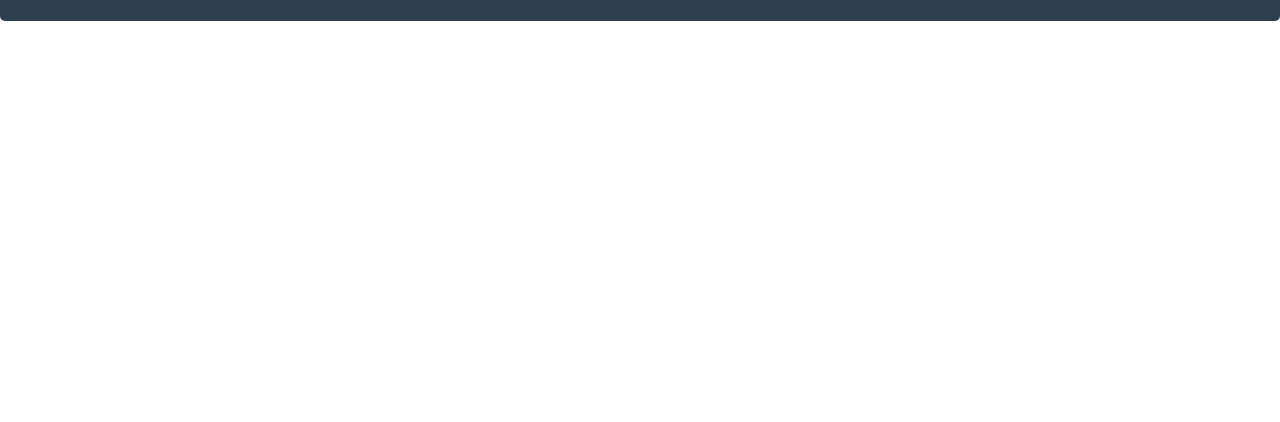
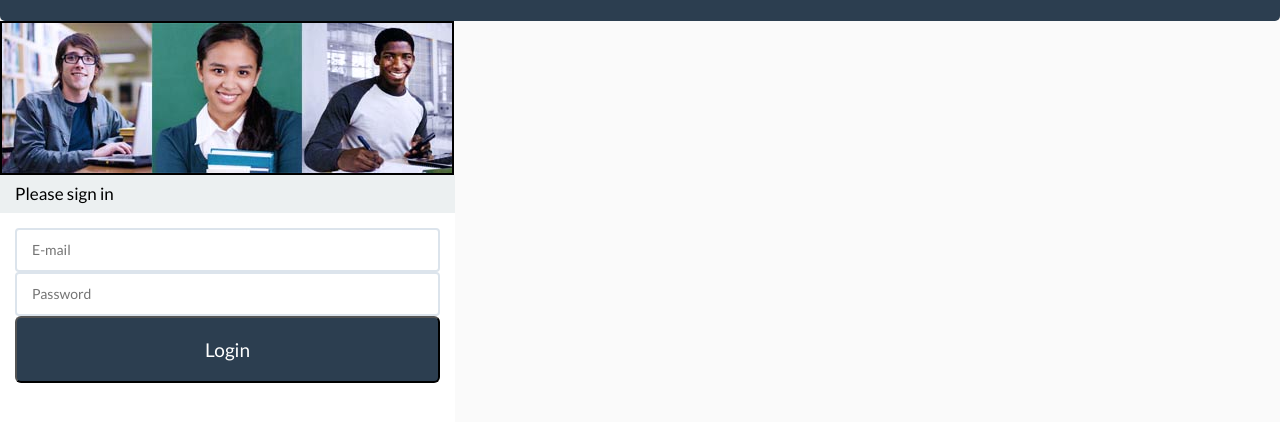
Before and after one commit to YuhongZ9309/copycat-website-project, a plain HTML site: page index.html in a window 1280 px wide. Shown: the part 48-470 px from the top of the page. Drawn offline with nearby package versions, Linux system fonts and the light colour scheme.

Commit message:
add images and login section

```diff
--- a/index.html
+++ b/index.html
@@ -2,7 +2,7 @@
 <html>
   <head>
     <meta charset="UTF-8">
-    <title>title</title>
+    <title>DeltaMath</title>
   <link rel="stylesheet" href="stylesheet.css" type="text/css">
 
 <!--Import Bootstrap for icon-->
@@ -14,7 +14,7 @@
 <link href="https://fonts.googleapis.com/css?family=Lato&display=swap" rel="stylesheet">
   </head>
 
-  <body>
+    <body style="background-color: #FAFAFA">
 
       <header>
 
@@ -34,5 +34,30 @@
       </header>
 
 
+      <div class="content">
+        <img src="img/students.jpg" class="image">
+
+        <div class="login">
+
+          <h4>Please sign in</h4>
+
+          <div class="form">
+            <form>
+              <input class="name" type="text" name="" placeholder="E-mail">
+              <input class="password" type="password" name="" placeholder="Password">
+              <input class="submit" type="submit" value="Login">
+             </form>
+          </div>
+
+        </div>
+
+      </div>
+
+    <!--<footer>-->
+    <!--  <a href="#" id="policy">Privacy Policy</a>-->
+    <!--  <a href="#" id="tos">Terms of Service</a>-->
+    <!--  <p>Copyright © 2019 DeltaMath.com. All Rights Reserved.</p>-->
+    <!--</footer>-->
+
   </body>
 </html>
--- a/stylesheet.css
+++ b/stylesheet.css
@@ -1,9 +1,3 @@
-body {
-    margin: 0;
-    padding: 0;
-
-}
-
 /*Navigation Bar*/
 header {
     background-color: #2C3E50;
@@ -11,13 +5,8 @@ header {
     font-family: Lato, helvetica ;
     border-radius: 5px;
 }
-
-div {
-    margin: 0px 0px;
-}
-
-
 nav {
+    margin: 0;
     float: right;
 }
 
@@ -42,3 +31,87 @@ nav li {
 .logo:hover, li:hover {
     color:#18bc9c;
 }
+
+
+
+.content {
+    /*box-sizing: content-box;*/
+    /*width: 50%;*/
+    margin: auto;
+
+}
+
+
+.image {
+    border-style: solid;
+    border-width: 2px;
+    border-color: black;
+
+
+}
+
+.login {
+    font-family: Lato;
+    background-color: white;
+    width: 455px;
+    height: 255px;
+    border-color: #ecf0f1;
+    border-radius: 4px;
+    margin-right: 0px;
+
+
+
+}
+.login h4 {
+    color: black;
+    background-color: #ECF0F1;
+    font-size: 17px;
+    padding: 10px 15px;
+    margin: auto;
+}
+
+.login .name, .login .password {
+    width: 100%;
+    padding: 10px 15px;
+    border: 2px solid #dce4ec;
+    border-radius: 4px;
+
+
+}
+
+.login .submit {
+    background-color: #2C3E50;
+    width: 100%;
+    text-align: center;
+    padding: 18px 27px;
+    color: white;
+    font-size: 19px;
+    border-radius: 6px;
+}
+
+.login .form {
+    padding: 15px;
+
+}
+
+
+/*footer*/
+/*footer {*/
+/*    width: 100%;*/
+/*    position: absolute;*/
+/*    bottom: 0;*/
+/*    background-color: gray;*/
+/*    text-align: center;*/
+/*}*/
+
+/*#policy {*/
+/*    margin-right: 5px;*/
+/*}*/
+
+/*#tos {*/
+/*    margin-left: 5px;*/
+/*}*/
+
+/*footer p {*/
+/*    margin: 10px;*/
+/*}*/
```
Also changed, not shown: img/students.jpg (added).
